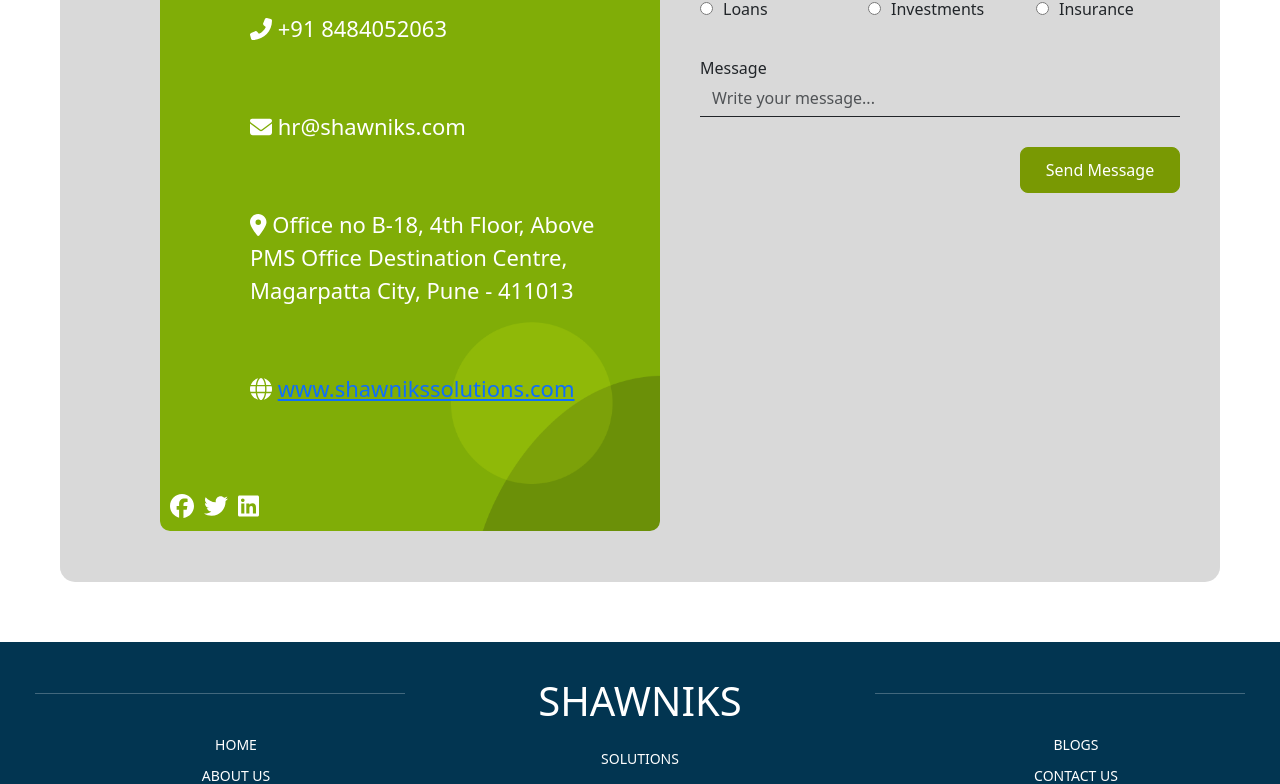
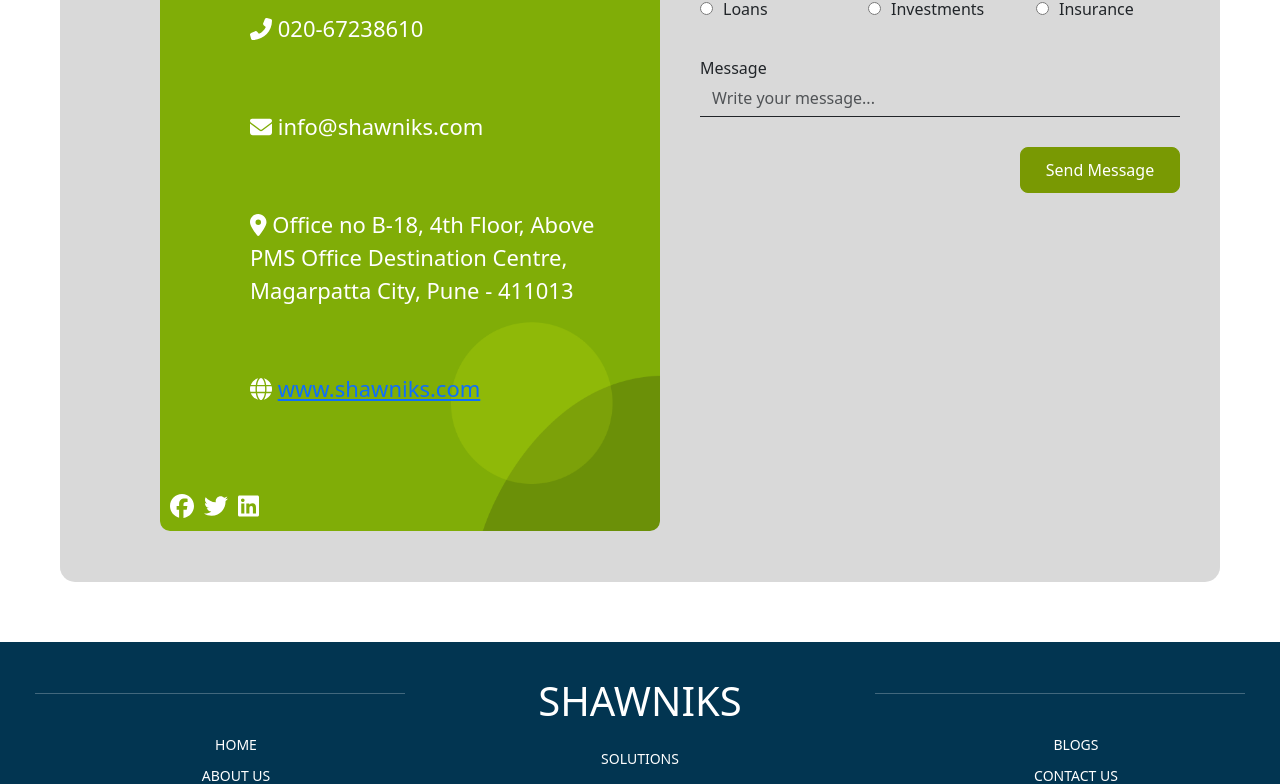
Before and after one commit to Osbeam/Shawnikswebsite, a React (Create React App) app: page / in a window 1280 px wide. Shown: the part 8320-9104 px from the top of the page. Built offline with nearby package versions, Linux system fonts and the light colour scheme.

Commit message:
Contact details update

```diff
--- a/src/pages/Home.js
+++ b/src/pages/Home.js
@@ -768,10 +768,10 @@
             <div class="contact-info">
               <ul class="custom-list">
                 <li>
-                  <FontAwesomeIcon icon={faPhoneAlt} /> +91 8484052063
+                  <FontAwesomeIcon icon={faPhoneAlt} /> 020-67238610
                 </li>
                 <li>
-                  <FontAwesomeIcon icon={faEnvelope} /> hr@shawniks.com
+                  <FontAwesomeIcon icon={faEnvelope} /> info@shawniks.com
                 </li>
                 <li>
                   <FontAwesomeIcon icon={faMapMarkerAlt} /> Office no B-18, 4th
@@ -781,11 +781,11 @@
                 <li>
                   <FontAwesomeIcon icon={faGlobe} />{" "}
                   <a
-                    href="http://www.shawnikssolutions.com"
+                    href="https://www.shawniks.com"
                     target="_blank"
                     rel="noopener noreferrer"
                   >
-                    www.shawnikssolutions.com
+                    www.shawniks.com
                   </a>
                 </li>
               </ul>
```
Also changed, not shown: 8 other files (tests, documents, lock files or other folders).
